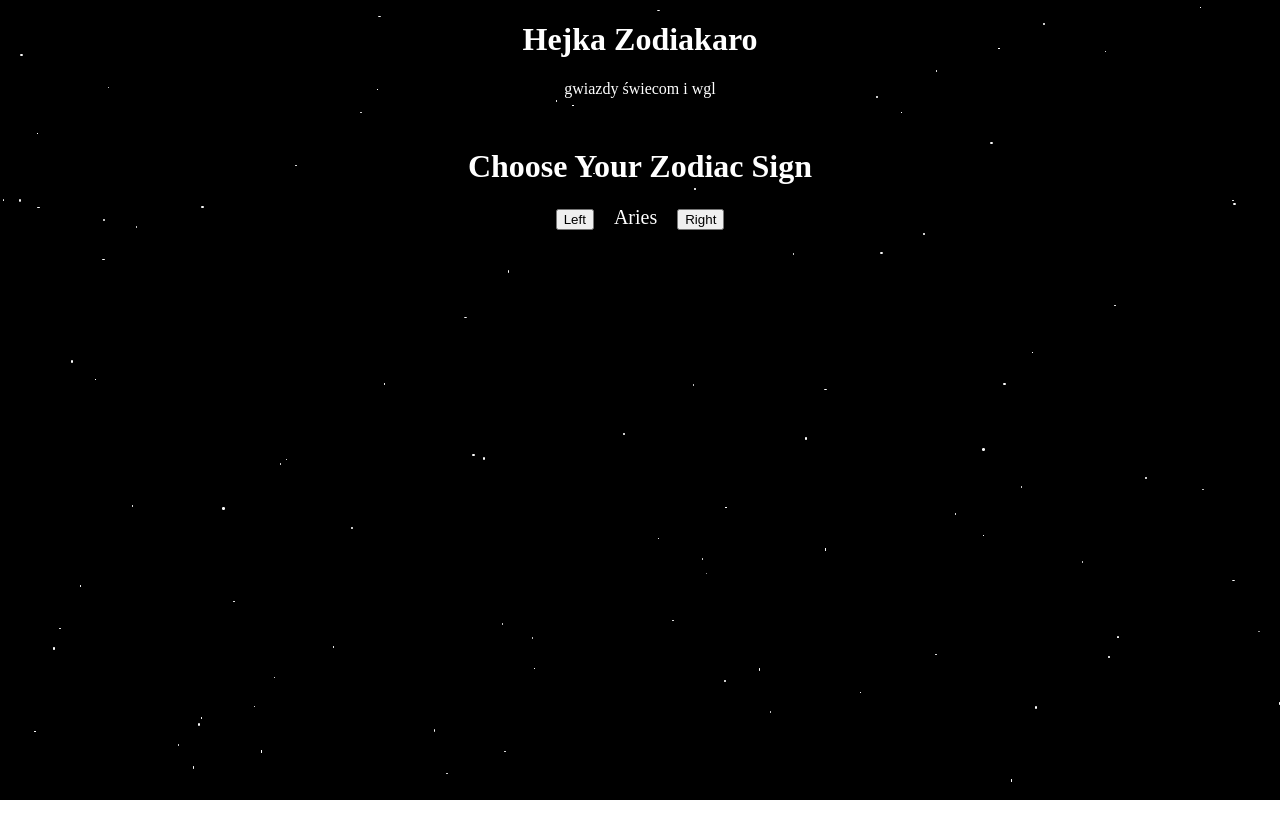
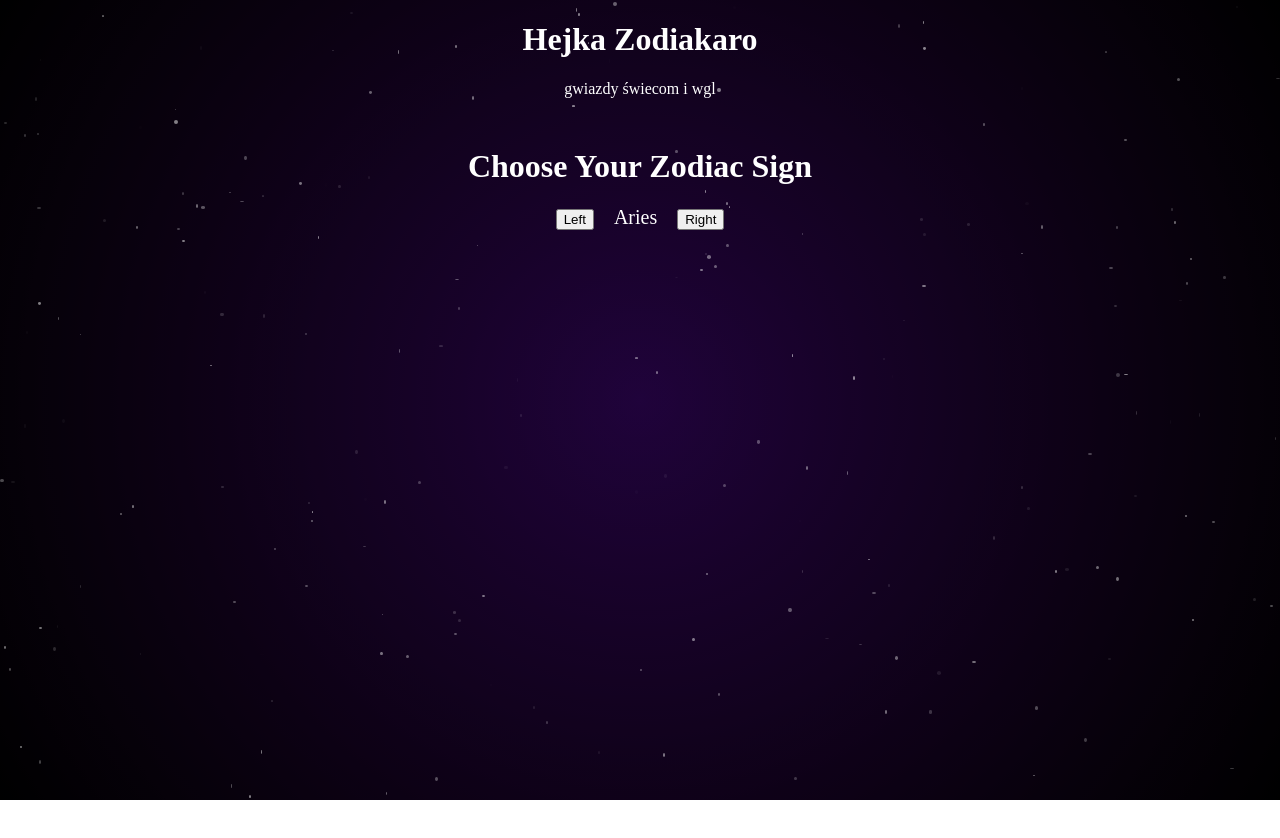
Before and after one commit to Delgaron/astrology-website, a React (Create React App) app: page / in a window 1280 px wide. Shown: the top 838 px of the page. Built offline with nearby package versions, Linux system fonts and the light colour scheme.

Commit message:
enchanced the graphical aspects of the background, it is still not complete but looks better

```diff
--- a/src/StarryNight.css
+++ b/src/StarryNight.css
@@ -6,15 +6,18 @@
   height: 100%;
   overflow: hidden;
   z-index: -1;
-    background: black;
+  background:
+    radial-gradient(circle at center, rgba(34, 8, 68, 0.8), rgba(33, 11, 48, 0.8)),
+    radial-gradient(circle at center, rgb(77, 11, 94), rgba(0, 0, 0, 1));
+  background-size: cover;
+  background-blend-mode: overlay;
 }
 
 .star {
   position: absolute;
-    background: white;
-    border-radius: 50%;
-    opacity: 0.8;
-    animation: twinkle 2s infinite alternate;
+  border-radius: 70%;
+  opacity: 0.6;
+  animation: twinkle 3s infinite alternate;
 }
 
 @keyframes twinkle {
--- a/src/StarryNight.js
+++ b/src/StarryNight.js
@@ -7,7 +7,7 @@ const StarryNight = () => {
       const stars = document.querySelectorAll('.star');
       const scrollY = window.scrollY;
 
-      stars.forEach((star, index) => {
+      stars.forEach((star) => {
         const speed = parseInt(star.dataset.speed);
         const y = (scrollY * speed) / 100;
         star.style.transform = `translateY(${y}px)`;
@@ -23,15 +23,16 @@ const StarryNight = () => {
 
   return (
     <div className="starry-night">
-      {Array.from({ length: 100 }).map((_, index) => (
+      {Array.from({ length: 200 }).map((_, index) => (
         <div
           key={index}
           className="star"
           style={{
             top: `${Math.random() * 100}vh`,
             left: `${Math.random() * 100}vw`,
-            width: `${Math.random() * 3}px`,
-            height: `${Math.random() * 3}px`,
+            width: `${Math.random() * 3 + 1}px`,
+            height: `${Math.random() * 3 + 1}px`,
+            backgroundColor: `rgba(255, 255, 255, ${Math.random()})`,
           }}
           data-speed={Math.random() * 10}
         ></div>
```
Lines whose indentation alone changed are shown as unchanged.
